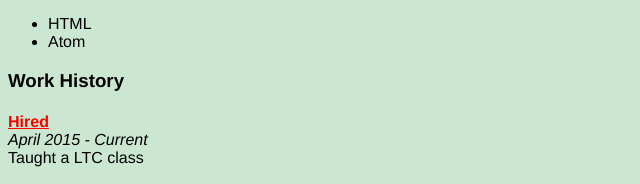
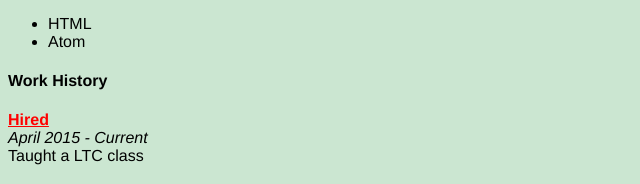
Before and after one commit to JonAbrams/Sample-resume, a plain HTML site: page resume.html in a window 1280 px wide. Shown: the part 195-379 px from the top of the page, 0-640 px from the left. Drawn offline with Linux system fonts and the light colour scheme.

```diff
--- a/resume.html
+++ b/resume.html
@@ -15,7 +15,7 @@
       <li>HTML</li>
       <li>Atom</li>
     </ul>
-    <h3>Work History</h3>
+    <h4>Work History</h4>
     <div class="company">
       <h4 class="company-title">
         <a href="https://hired.com">Hired</a>
```
